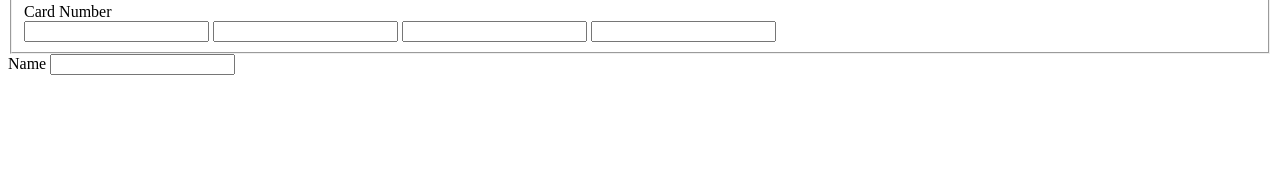
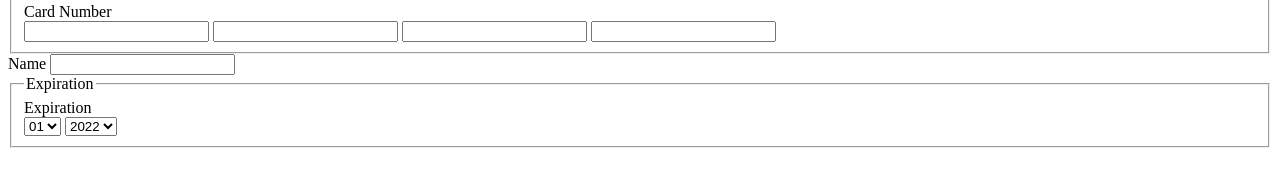
Before and after one commit to Annie-Huang/css-js-credit-card, a website: page index.html in a window 1280 px wide. Shown: the part 472-658 px from the top of the page. Drawn offline with Linux system fonts and the light colour scheme.

Commit message:
Create the Expiration fieldset for expiration month and year

```diff
--- a/index.html
+++ b/index.html
@@ -57,6 +57,38 @@
             <label for="name">Name</label>
             <input type="text" id="name" required />
           </div>
+          <fieldset class="form-group">
+            <legend>Expiration</legend>
+            <label for="expiration-month">Expiration</label>
+            <div class="horizontal-input-stack">
+              <select
+                id="expiration-month"
+                aria-label="Expiration Month"
+                required
+              >
+                <option>01</option>
+                <option>02</option>
+                <option>03</option>
+                <option>04</option>
+                <option>05</option>
+                <option>06</option>
+                <option>07</option>
+                <option>08</option>
+                <option>09</option>
+                <option>10</option>
+                <option>11</option>
+                <option>12</option>
+              </select>
+              <select
+                id="expiration-year"
+                aria-label="Expiration Year"
+                required
+              >
+                <option>2022</option>
+                <option>2023</option>
+              </select>
+            </div>
+          </fieldset>
         </div>
       </div>
       <div class="back"></div>
```
